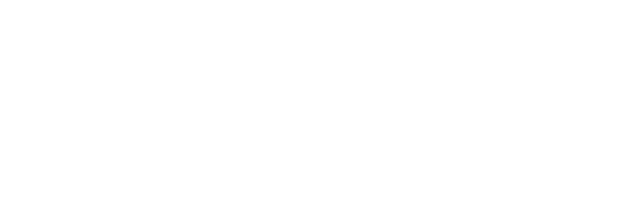
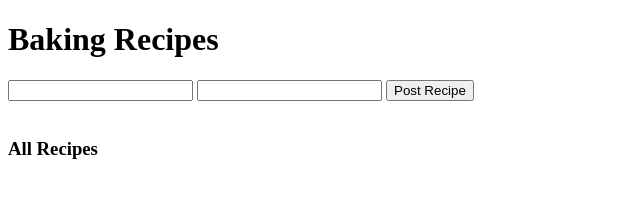
Before and after one commit to jrknopke/baking-recipes-client, a plain HTML site: page index.html in a window 1280 px wide. Shown: the whole page, without its empty margins (0-640 px from the left). Drawn offline with Linux system fonts and the light colour scheme.

Commit message:
display setup

```diff
--- a/index.html
+++ b/index.html
@@ -10,6 +10,20 @@
     <title>Baking Recipes</title>
 </head>
 <body>
+    <h1> Baking Recipes </h1>
+    <form>
+        <input type="text" id="title">
+        <input type="text" id="directions">
+        <button type="submit">
+            Post Recipe
+        </button>
+    </form>
 
+    <br>
+
+    <h3> All Recipes </h3>
+    <div id="recipes_container">
+
+    </div>
 </body>
 </html>
--- a/models/Recipe.js
+++ b/models/Recipe.js
@@ -14,7 +14,9 @@ class Recipe{
     }
 
     static renderRecipes(recipesInfo){
+        recipesInfo.forEach(recipe => {
 
+        })
     }
 
 }
```
